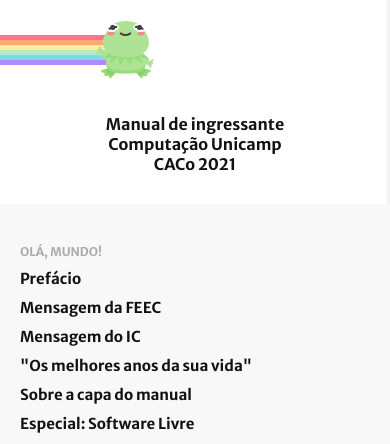
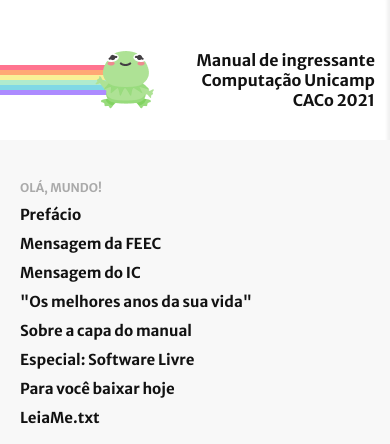
Before and after one commit to cacounicamp/Manual-Digital, a PHP site: page /index.html in a window 390 px wide. Shown: the top 444 px of the page. Run offline with PHP 8.4, Linux system fonts and the light colour scheme.

Commit message:
feat: ajuste cabeçalho

```diff
--- a/style/root.css
+++ b/style/root.css
@@ -228,11 +228,12 @@
         overflow-y: hidden;
     }
 
-    body > nav#sidebar div.cabecalho{
+    body > nav#sidebar div.cabecalhoHeader{
+        display: flex;
         flex-direction: row;
         align-items: center;
         justify-content: space-between;
-
+        margin: 20px 0;
     }
 
     body > nav#sidebar div.cabecalho{
@@ -240,7 +241,7 @@
         flex-direction: column;
         justify-content: center;
         align-items: right;
-        margin: 30px;
+        margin: 10px;
         text-align: right;
     }
 
@@ -255,6 +256,7 @@
     body > main#main{
         position:static;
         width: 100%;
+        background-color: #FFF;
     }
 
     body > main#main > section div.metade{
```
